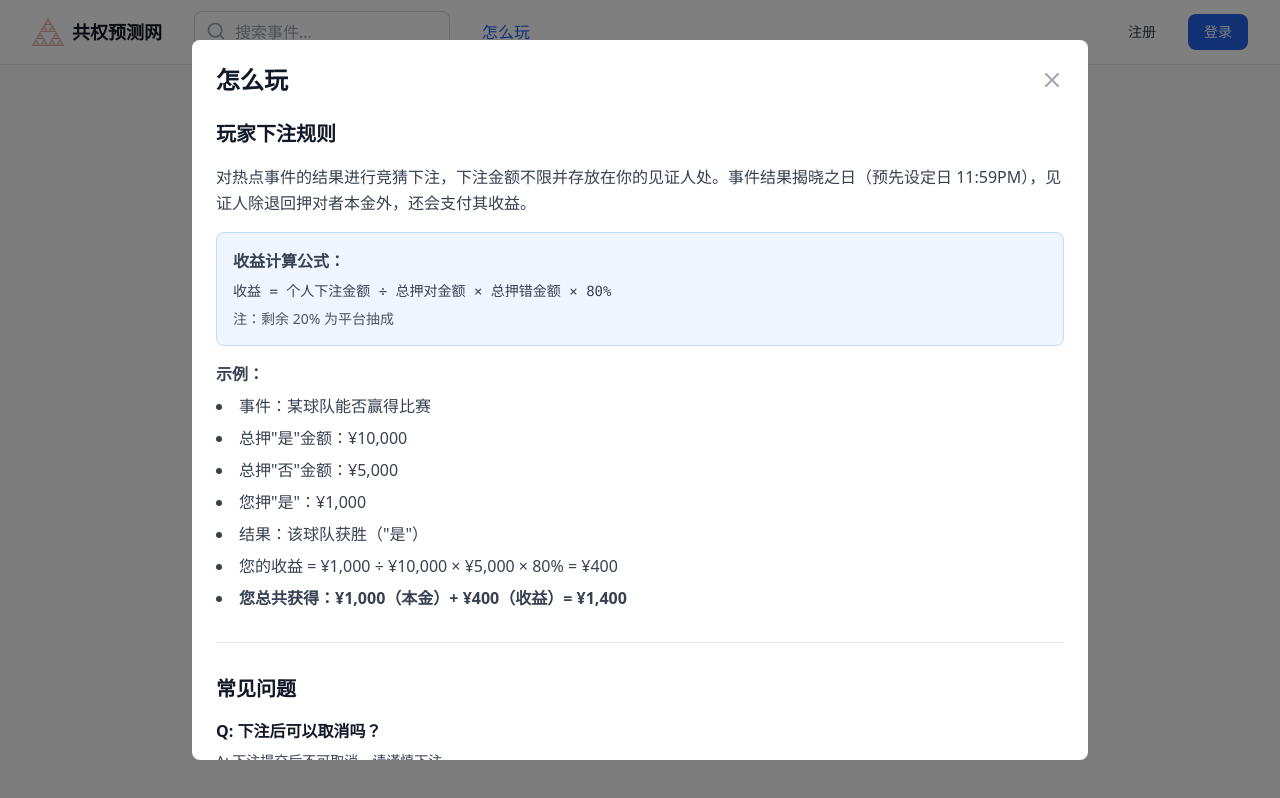
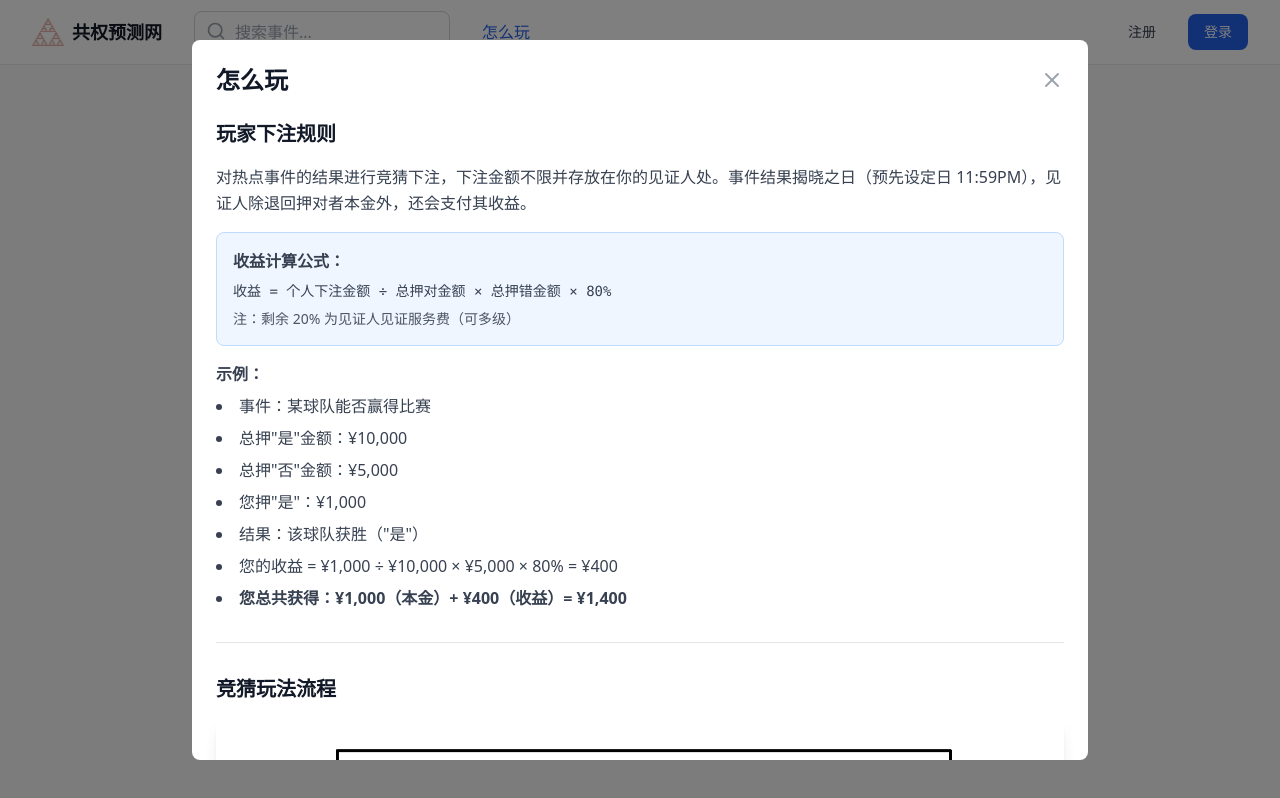
Before and after one commit to taoqingxin2015/gongquan, a React (Vite) app: page / in a window 1280 px wide. Both pictures are taken after a click on the button "怎么玩". Built offline with nearby package versions, Linux system fonts and the light colour scheme; no server answers; the database is empty.

Commit message:
Updated RulesPage.tsx

```diff
--- a/src/pages/RulesPage.tsx
+++ b/src/pages/RulesPage.tsx
@@ -40,7 +40,7 @@ export const RulesPage: React.FC<RulesPageProps> = ({ onClose }) => {
                   收益 = 个人下注金额 ÷ 总押对金额 × 总押错金额 × 80%
                 </p>
                 <p className="text-gray-600 text-sm mt-2">
-                  注：剩余 20% 为平台抽成
+                  注：剩余 20% 为见证人见证服务费（可多级）
                 </p>
               </div>
               <div className="mt-4">
@@ -141,6 +141,19 @@ export const RulesPage: React.FC<RulesPageProps> = ({ onClose }) => {
 
           <section className="border-t border-gray-200 pt-8">
             <h3 className="text-xl font-semibold text-gray-900 mb-4">
+              竞猜玩法流程
+            </h3>
+            <div className="flex justify-center items-center">
+              <img
+                src="/竞猜玩法流程图.png"
+                alt="竞猜玩法流程图"
+                className="max-w-full h-auto rounded-lg shadow-lg"
+              />
+            </div>
+          </section>
+
+          <section className="border-t border-gray-200 pt-8">
+            <h3 className="text-xl font-semibold text-gray-900 mb-4">
               常见问题
             </h3>
             <div className="space-y-4">
```
